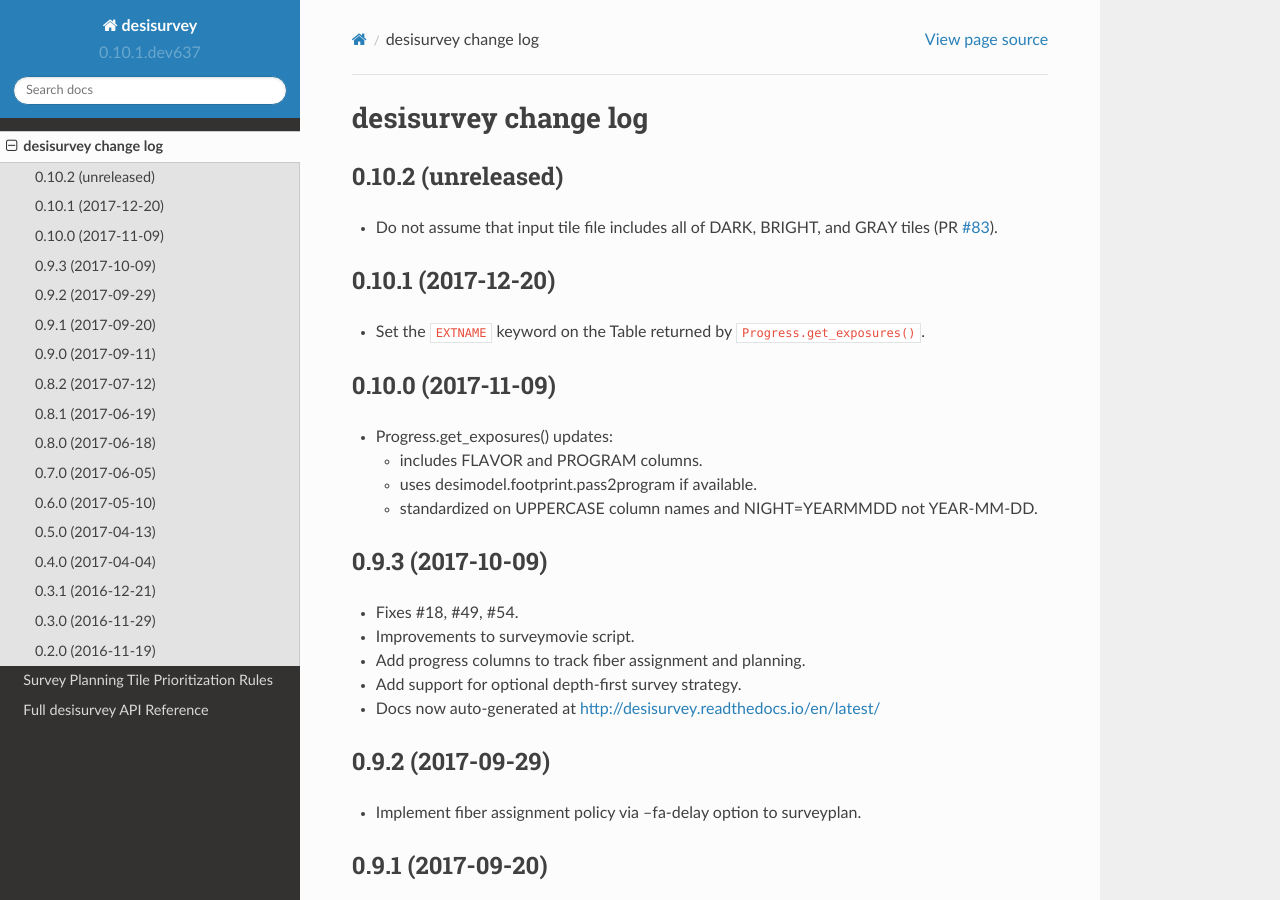
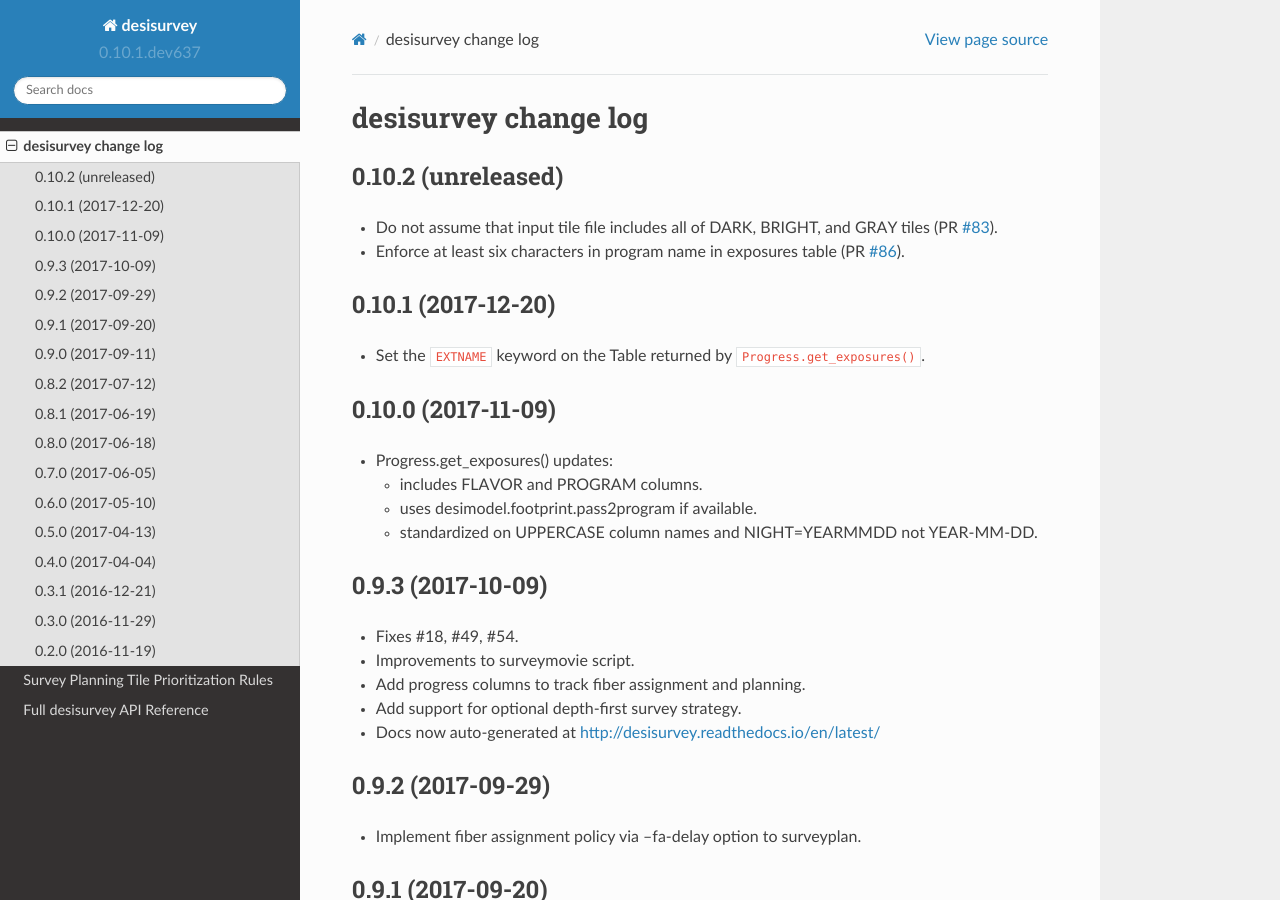
Before and after one commit to desihub/desisurvey, a Sphinx documentation site: the page built from doc/changes.rst, in a window 1280 px wide and 900 px high. Built offline with Sphinx 7.4.7 and the Read the Docs theme 2.0.0, drawn with Linux system fonts in a browser that asks for light colours.

Commit message:
update change log [ci skip]

```diff
--- a/doc/changes.rst
+++ b/doc/changes.rst
@@ -7,8 +7,10 @@ desisurvey change log
 
 * Do not assume that input tile file includes all of DARK, BRIGHT, and GRAY
   tiles (PR `#83`_).
+* Enforce at least six characters in program name in exposures table (PR `#86`_).
 
 .. _`#83`: https://github.com/desihub/desisurvey/pull/83
+.. _`#86`: https://github.com/desihub/desisurvey/pull/86
 
 0.10.1 (2017-12-20)
 -------------------
```
